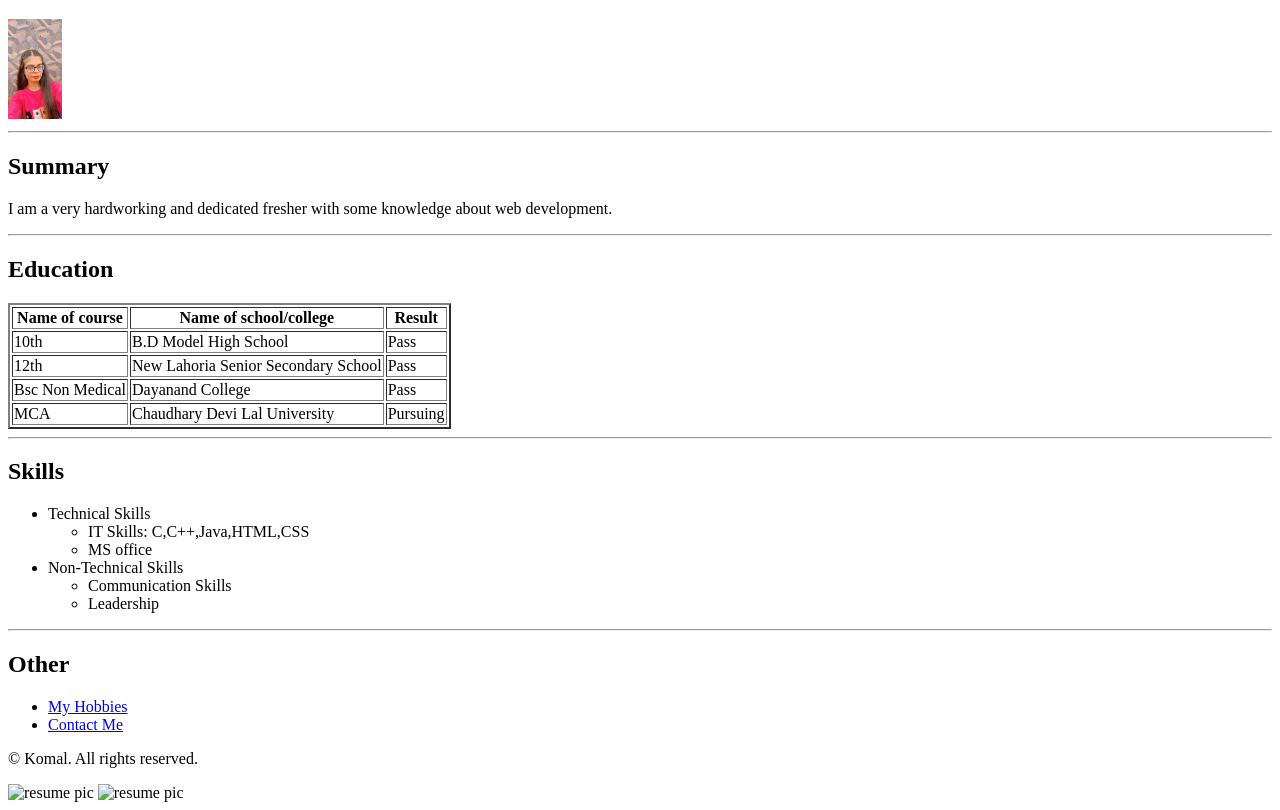
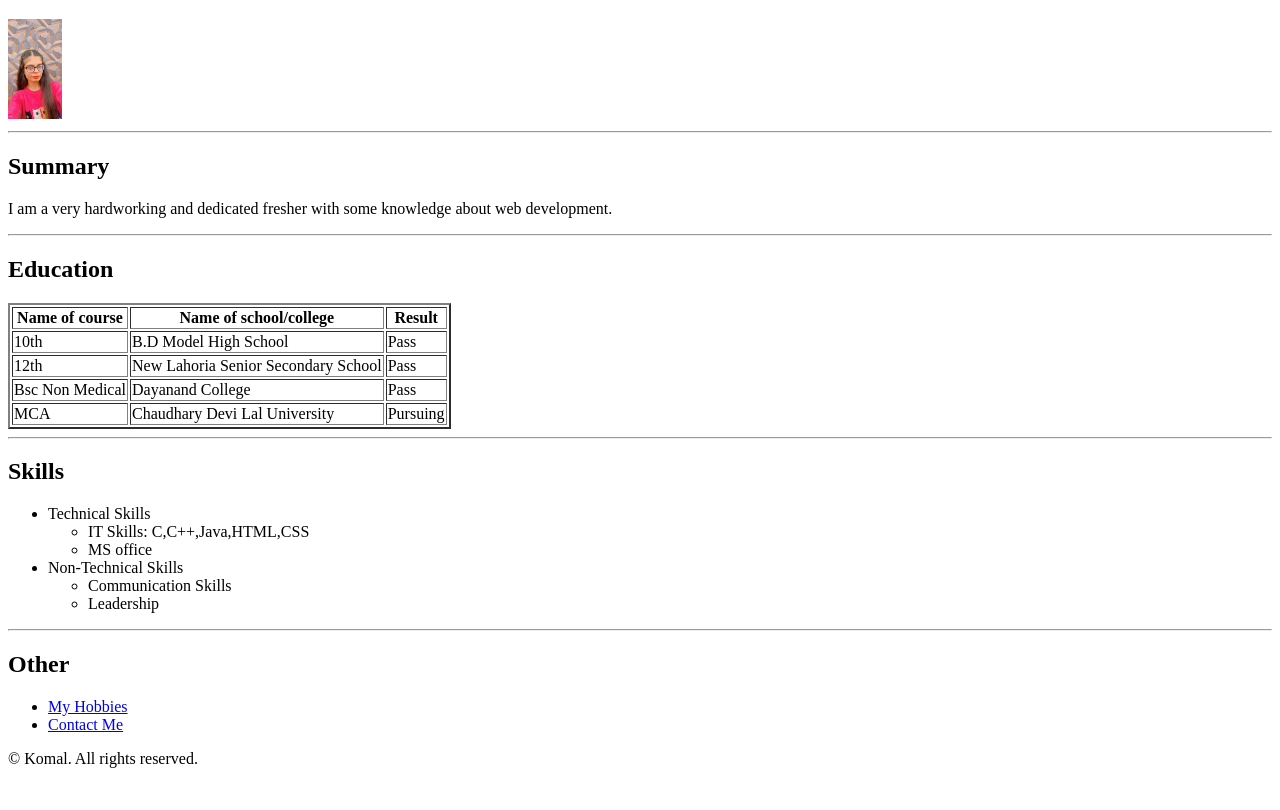
Before and after one commit to HelloKomal123/resume-html, a plain HTML site: page index.html in a window 1280 px wide. Shown: the part 61-871 px from the top of the page. After the commit the page ends 845 px from the top, so only its background shows below. Drawn offline with Linux system fonts and the light colour scheme.

Commit message:
Update index.html

```diff
--- a/index.html
+++ b/index.html
@@ -71,7 +71,5 @@
     </footer>
 
 </body>
-<img src="./Screenshot (42).png" alt="resume pic"/>
-<img src="./Screenshot (45).png" alt="resume pic"/>
 
 </html>
```
